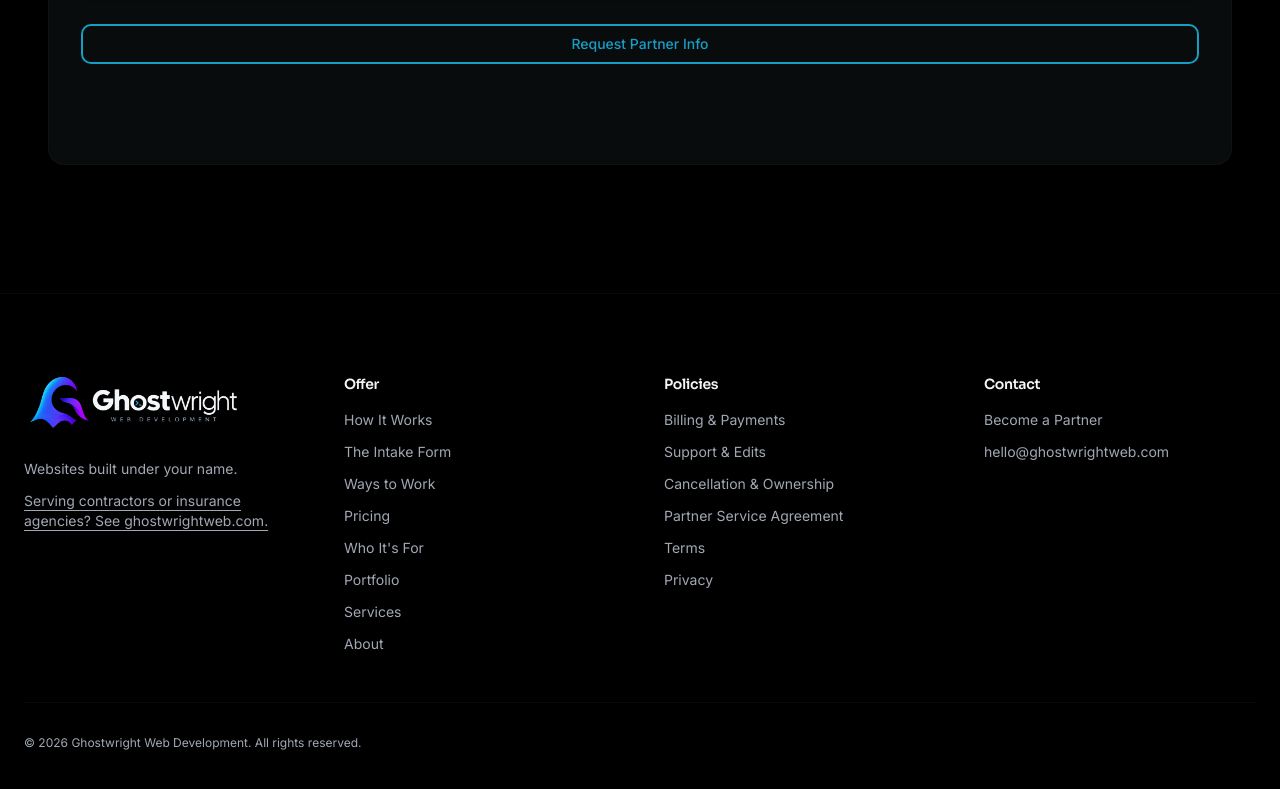
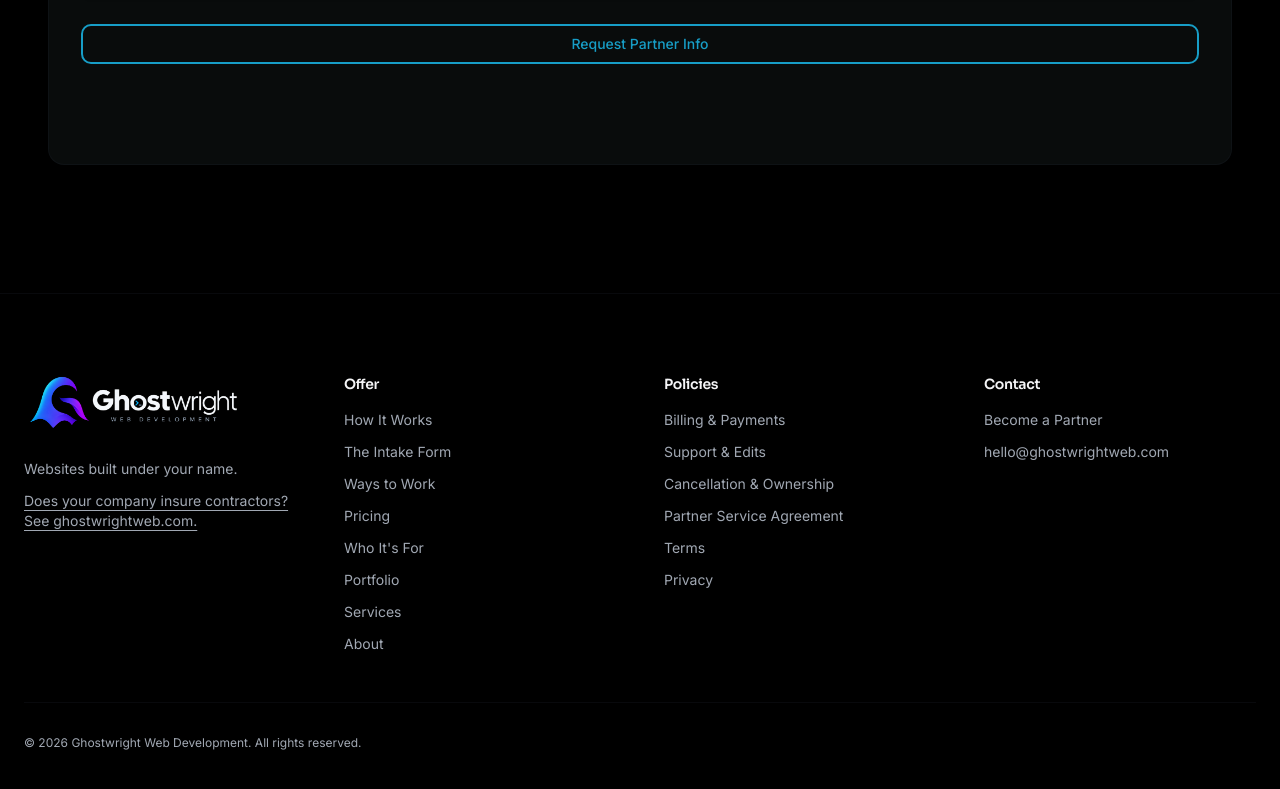
Before and after one commit to Cyberhawk-9/ghostwright-general-white-label, a Next.js app: page / in a window 1280 px wide. Shown: the part 8632-9421 px from the top of the page. Built offline with nearby package versions, Linux system fonts and the light colour scheme.

Commit message:
Update footer cross-link wording

```diff
--- a/components/site-footer.tsx
+++ b/components/site-footer.tsx
@@ -42,7 +42,7 @@ export function SiteFooter() {
             <p className="mt-4 text-sm text-muted-foreground">{BRAND.tagline}</p>
             <p className="mt-3 text-sm text-muted-foreground">
               <a href="https://ghostwrightweb.com" rel="noopener" className="underline underline-offset-4 hover:text-primary transition-colors">
-                Serving contractors or insurance agencies? See ghostwrightweb.com.
+                Does your company insure contractors? See ghostwrightweb.com.
               </a>
             </p>
           </div>
```
